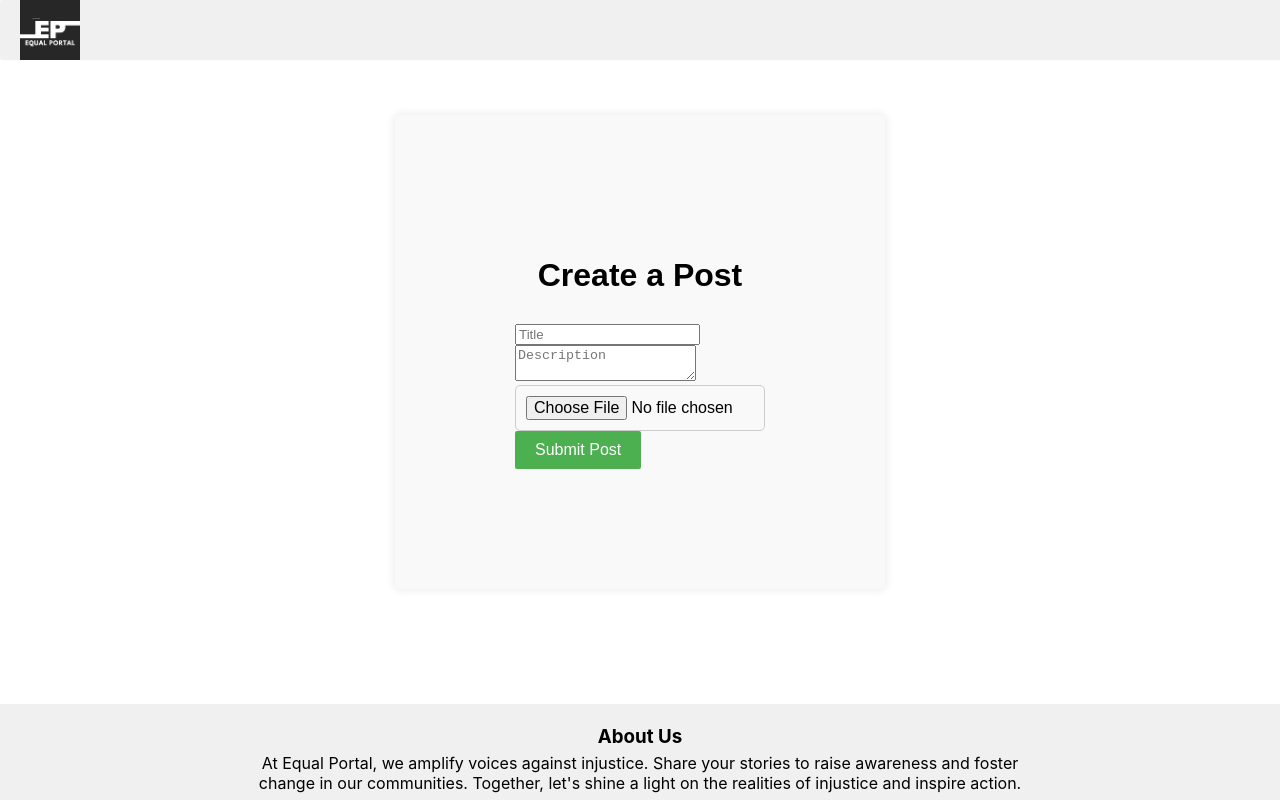
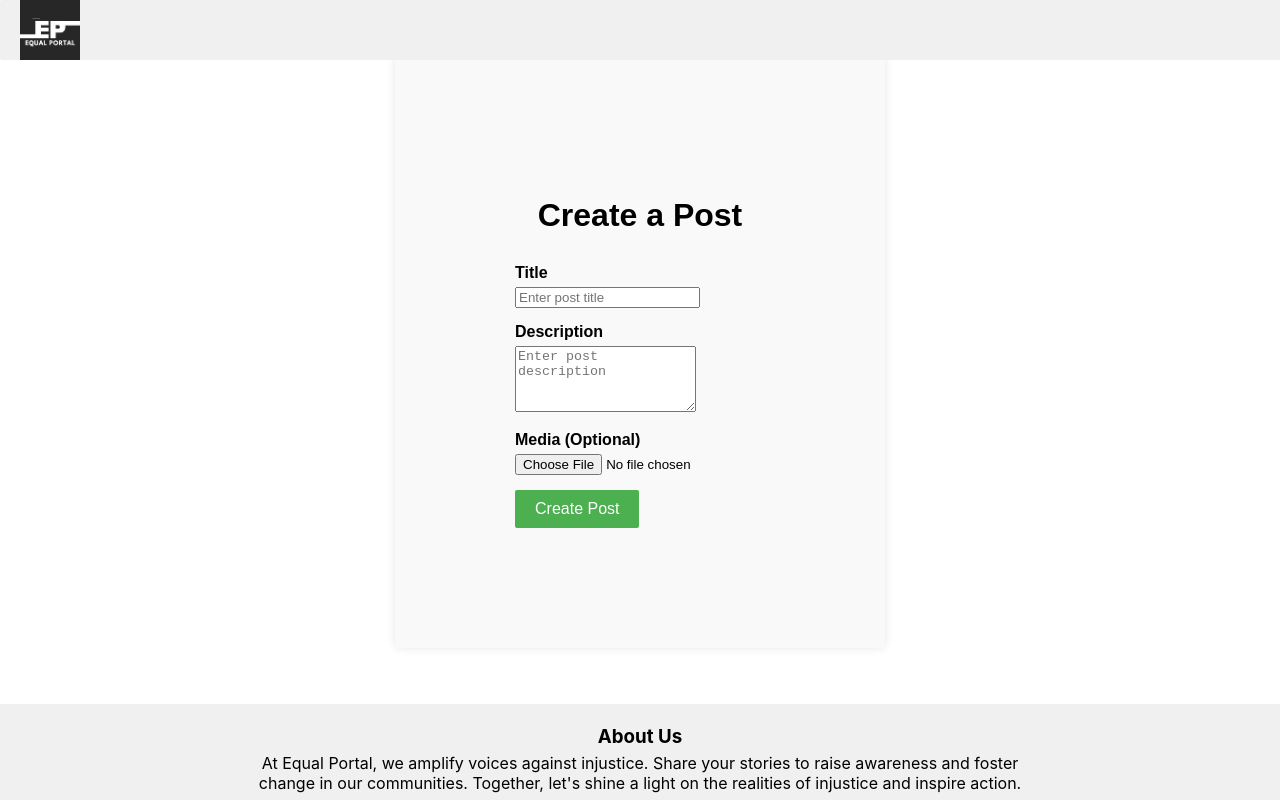
Before and after one commit to Arunshaw-git/equalportal, a React (Create React App) app in the folder frontend/: page /create in a window 1280 px wide. Built offline with nearby package versions, Linux system fonts and the light colour scheme.

Commit message:
change in CreatePost and /create

```diff
--- a/frontend/src/myComponents/CreatePost.js
+++ b/frontend/src/myComponents/CreatePost.js
@@ -1,28 +1,71 @@
-import React, { useState } from 'react';
-import { useNavigate } from 'react-router-dom';
-import '../styles/CreatePost.css';
+import React, { useState } from "react";
+import { useNavigate } from "react-router-dom";
+import "../styles/CreatePost.css";
 
 function CreatePost() {
-  const [title, setTitle] = useState('');
-  const [desc, setDesc] = useState('');
+  const [title, setTitle] = useState("");
+  const [desc, setDesc] = useState("");
   const [media, setMedia] = useState(null); // State for media file
+  const [preview, setPreview] = useState(null);
+  const [error, setError] = useState(null);
+  const [isLoading, setIsLoading] = useState(false);
+
   const navigate = useNavigate();
+
+  const handleFileChange = (e) => {
+    const file = e.target.files[0];
+
+    if (file) {
+      // Basic file validation
+      const allowedTypes = ["image/jpeg", "image/png", "image/gif"];
+      const maxSize = 5 * 1024 * 1024; // 5MB
+
+      if (!allowedTypes.includes(file.type)) {
+        setError("Invalid file type. Please upload JPEG, PNG, or GIF.");
+        return;
+      }
+
+      if (file.size > maxSize) {
+        setError("File is too large. Maximum size is 5MB.");
+        return;
+      }
+
+      // Set media file and create preview
+      setMedia(file);
+      setPreview(URL.createObjectURL(file));
+      setError(null);
+    }
+  };
+
+  // Clear selected file
+  const clearMedia = () => {
+    setMedia(null);
+    setPreview(null);
+  };
 
   const handleSubmit = async (e) => {
     e.preventDefault();
 
+    if (!title.trim()) {
+      setError("Please enter a title");
+      return;
+    }
+
     const formData = new FormData(); // Create FormData object
-    formData.append('title', title);
-    formData.append('desc', desc);
-    if (media) formData.append("media", media);// Attach the media file
+    formData.append("title", title);
+    formData.append("desc", desc);
+    if (media) formData.append("media", media);
 
     try {
+      setIsLoading(true);
+      setError(null);
+
       // Get the token from localStorage
-        const token = localStorage.getItem('token');
-        const response = await fetch('https://equalportal.onrender.com/create', {
-        method: 'POST',
+      const token = localStorage.getItem("token");
+      const response = await fetch("https://equalportal.onrender.com/create", {
+        method: "POST",
         headers: {
-          'Authorization': `Bearer ${token}`, // If token is needed
+          Authorization: `Bearer ${token}`, // If token is needed
         },
         body: formData, // Send form data with file
       });
@@ -31,42 +74,94 @@ function CreatePost() {
         const errorData = await response.json();
         throw new Error(errorData.error || "Failed to create post");
       }
+
       const data = await response.json();
-      console.log('Post created:', data);
-      navigate('/');
-    }catch (error) {
-      console.error('Error creating post:', error);
+      console.log("Post created:", data);
+
+      // Reset form after successful submission
+      setTitle("");
+      setDesc("");
+      clearMedia();
+
+      navigate("/");
+    } catch (error) {
+      console.error("Error creating post:", error);
+      alert(error.message);
+      setError(error.message);
+    } finally {
+      setIsLoading(false);
     }
   };
 
   return (
     <>
-
       <div className="homepage-container">
         <nav className="navbar">
           <div className="logo-container"></div>
         </nav>
-      <div className='container'>
+        <div className="container">
+          <form onSubmit={handleSubmit} className="form">
             <h1 className="header">Create a Post</h1>
-          <form onSubmit={handleSubmit} className='form'>
+
+            <div className="form-group">
+              <label htmlFor="title">Title</label>
               <input
                 type="text"
-            placeholder="Title"
+                id="title"
                 value={title}
                 onChange={(e) => setTitle(e.target.value)}
+                placeholder="Enter post title"
+                required
+                maxLength={100}
               />
+            </div>
 
+            <div className="form-group">
+              <label htmlFor="description">Description</label>
               <textarea
-              placeholder="Description"
+                id="description"
                 value={desc}
                 onChange={(e) => setDesc(e.target.value)}
+                placeholder="Enter post description"
+                maxLength={500}
+                rows={4}
               />
+            </div>
 
+            {/* Media Upload */}
+            <div className="form-group">
+              <label htmlFor="media">Media (Optional)</label>
               <input
                 type="file"
-              onChange={(e)=> setMedia(e.target.files[0])} className='input'
+                id="media"
+                onChange={handleFileChange}
+                accept="image/jpeg,image/png,image/gif"
               />
-          <button  type="submit" className='button'>Submit Post</button>
+              {/* Media Preview */}
+              {preview && (
+                <div className="media-preview">
+                  <img src={preview} alt="Preview" className="preview-image" />
+                  <button
+                    type="button"
+                    onClick={clearMedia}
+                    className="clear-media-btn"
+                  >
+                    Remove Image
+                  </button>
+                </div>
+              )}
+            </div>
+             {/* Error Display */}
+              {error && (
+                <div className="error-message">
+                  {error}
+                </div>
+              )}
+
+            {/* Submit Button */}
+            <button type="submit" disabled={isLoading} className="button">
+              {isLoading ? "Creating Post..." : "Create Post"}
+            </button>
           </form>
         </div>
       </div>
--- a/frontend/src/styles/CreatePost.css
+++ b/frontend/src/styles/CreatePost.css
@@ -1,12 +1,9 @@
 .container{
-
     padding:100px;
     max-width: 250px;
     display:flex;
     flex-direction: column;
     justify-content: center;
-
-
 }
 .button{
     color:white;
@@ -30,3 +27,12 @@
   font-size: 16px;
   box-sizing: border-box;
 }
+.form-group {
+    margin-bottom: 15px;
+}
+
+.form-group label {
+  display: block;
+  margin-bottom: 5px;
+  font-weight: bold;
+}
```
Also changed, not shown: 1 other file (tests, documents, lock files or other folders). Lines whose indentation alone changed are shown as unchanged.
